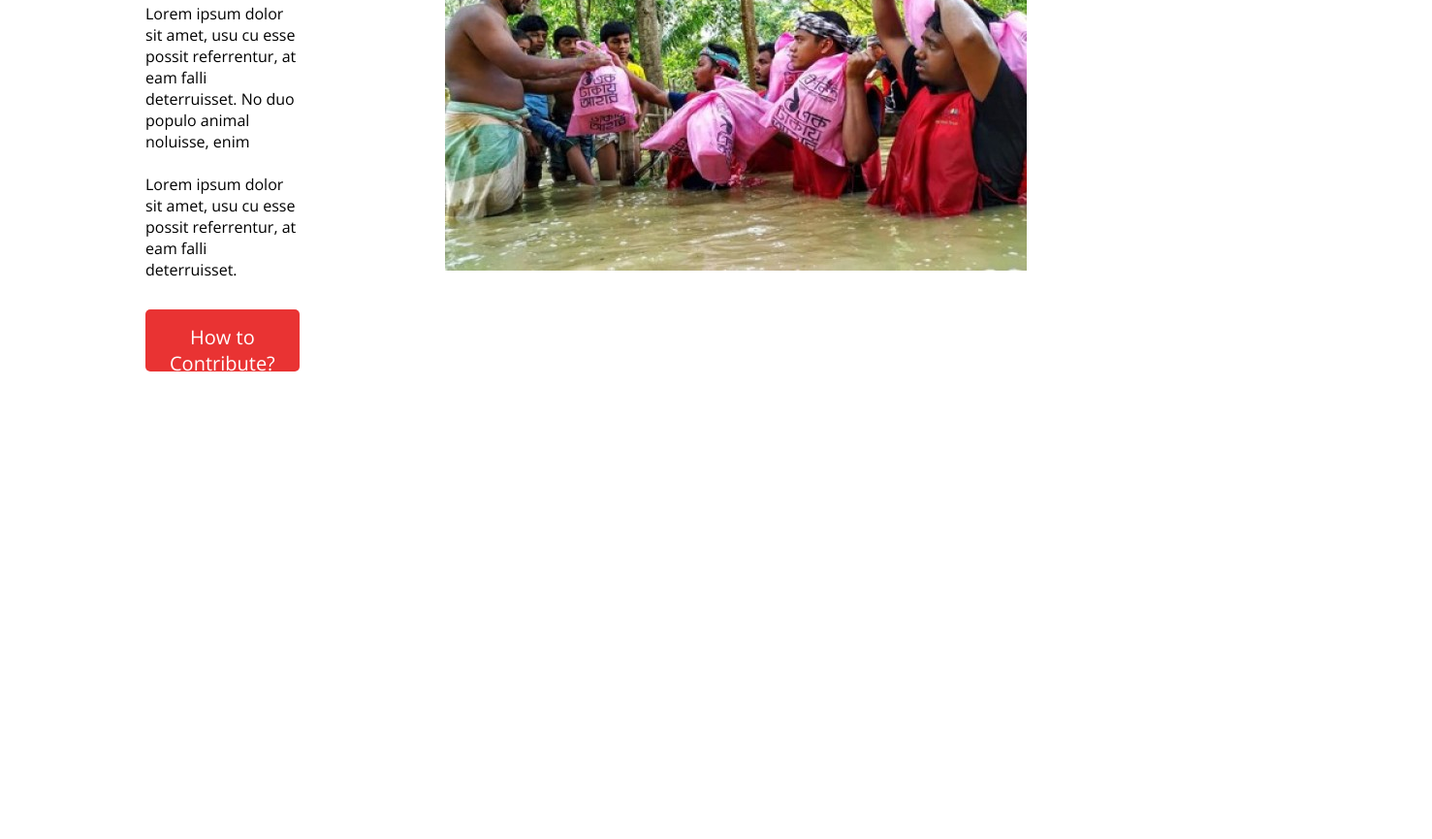
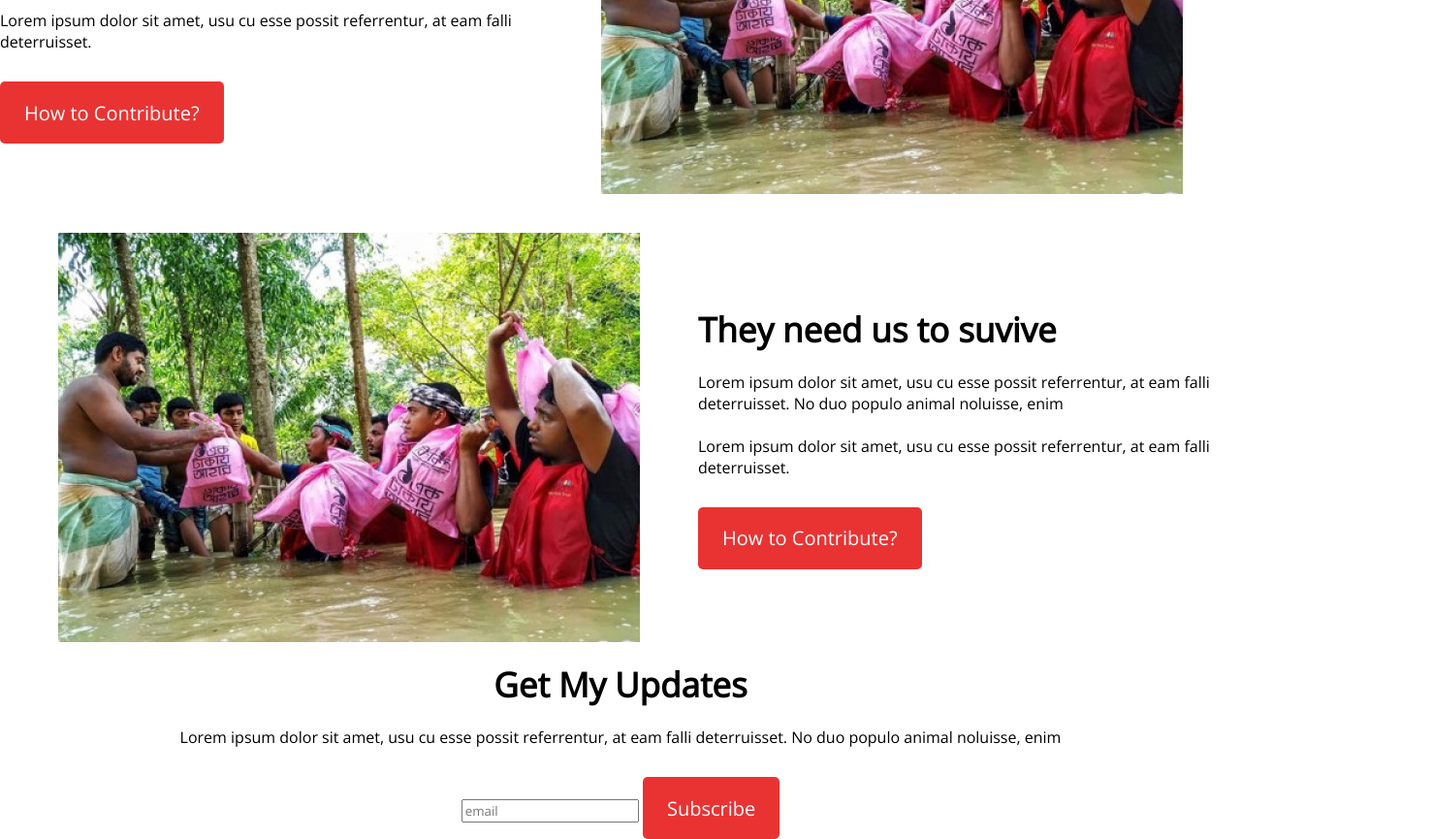
Before and after one commit to sahajalal78/project-donate-today, a plain HTML site: page project-donate-today/index.html in a window 1280 px wide. Shown: the part 2142-3007 px from the top of the page at 97% size, 1477 px wide, since content can reach past the window. Before the commit the page ends 2589 px from the top, so only its background shows below. Drawn offline with nearby package versions, Linux system fonts and the light colour scheme.

Commit message:
due to fixed

```diff
--- a/project-donate-today/index.html
+++ b/project-donate-today/index.html
@@ -96,6 +96,38 @@
             </div>
             <img src="images/donation11.jpg" alt="">
         </section>
+
+        <!-- Need us section -->
+
+        <section>
+            <div class="your-donation">
+                <img src="images/donation11.jpg" alt="">
+                <div class="need-us-item">
+                    <h2 class="donation-title">They need us
+                    to suvive</h2>
+                    <p class="donation-decription">Lorem ipsum dolor sit amet, usu cu esse possit
+                    referrentur, at eam falli deterruisset. No duo populo
+                    animal noluisse, enim</p><br>
+                    <p class="donation-decription">Lorem ipsum dolor sit amet, usu cu esse possit
+                    referrentur, at eam falli deterruisset.</p>
+                    <button class="btn-primary">How to Contribute?</button>
+                </div>
+            </div>
+        </section>
+
+        <!-- Updates section -->
+        <section>
+            <div class="Updates">
+                <h2 class="donation-title">Get My Updates</h2>
+                <p class="donation-decription">Lorem ipsum dolor sit amet, usu cu esse possit
+                referrentur, at eam falli deterruisset. No duo populo
+                animal noluisse, enim</p>
+                <form action="">
+                    <input type="email" name="" id="" placeholder="email">
+                    <input class="btn-primary" type="button" value="Subscribe">
+                </form>
+            </div>
+        </section>
     </main>
 </body>
 
--- a/project-donate-today/styles/portfolio.css
+++ b/project-donate-today/styles/portfolio.css
@@ -87,12 +87,14 @@
 }
 .donate-plan-description{
     margin: 30px 350px;
+
 }
 .donate-plan-container{
     display: flex;
     gap: 10px;
     text-align: left;
     margin: 50px 150px;
+
 }
 .donate-plan-food{
     padding: 60px 40px;
@@ -125,7 +127,6 @@
 .your-donation{
     display: flex;
     text-align: left;
-    margin: 60px 150px;
     align-items: center;
     gap: 0px;
 
@@ -142,7 +143,13 @@
 
 }
 img{
-    border-radius: 7px;
-    padding: 20px 150px;
+    padding: 20px 60px;
+    border-radius: 10px;
+}
 
+/* <!-- Need us section --> */
+
+/* Updates styles */
+.Updates{
+    text-align: center;
 }
```
